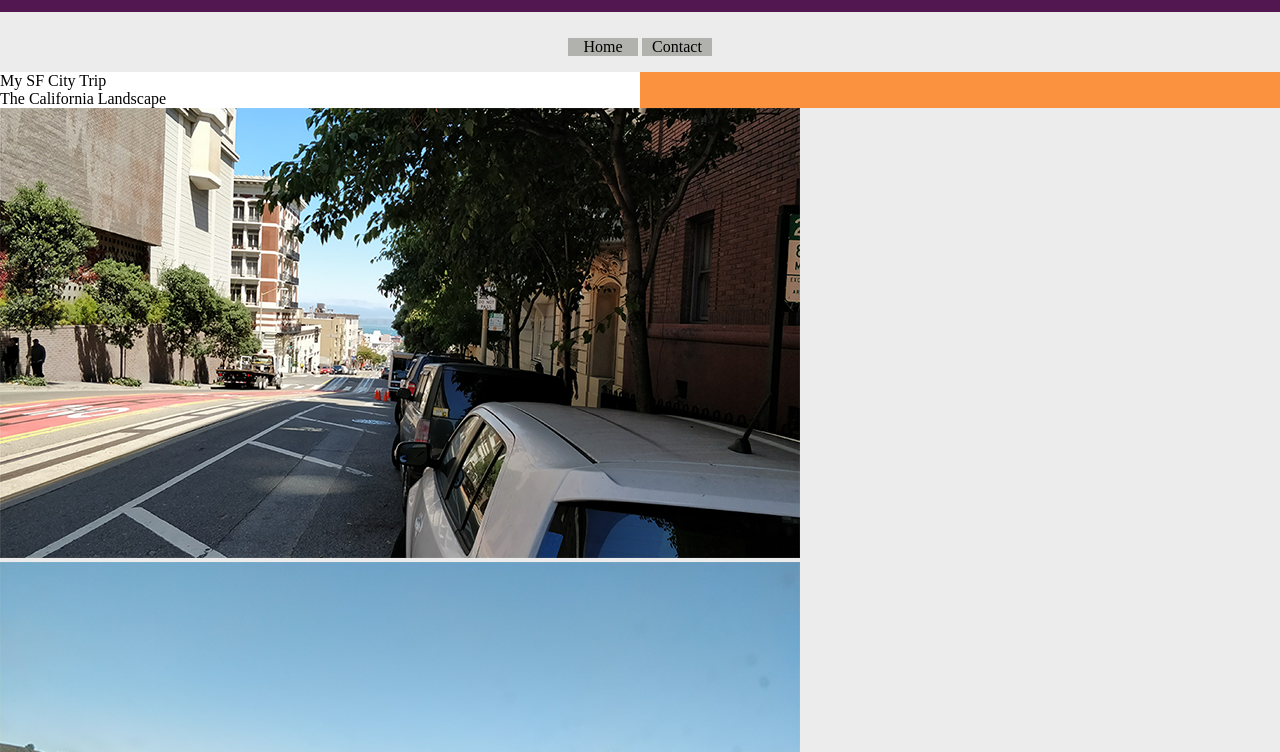
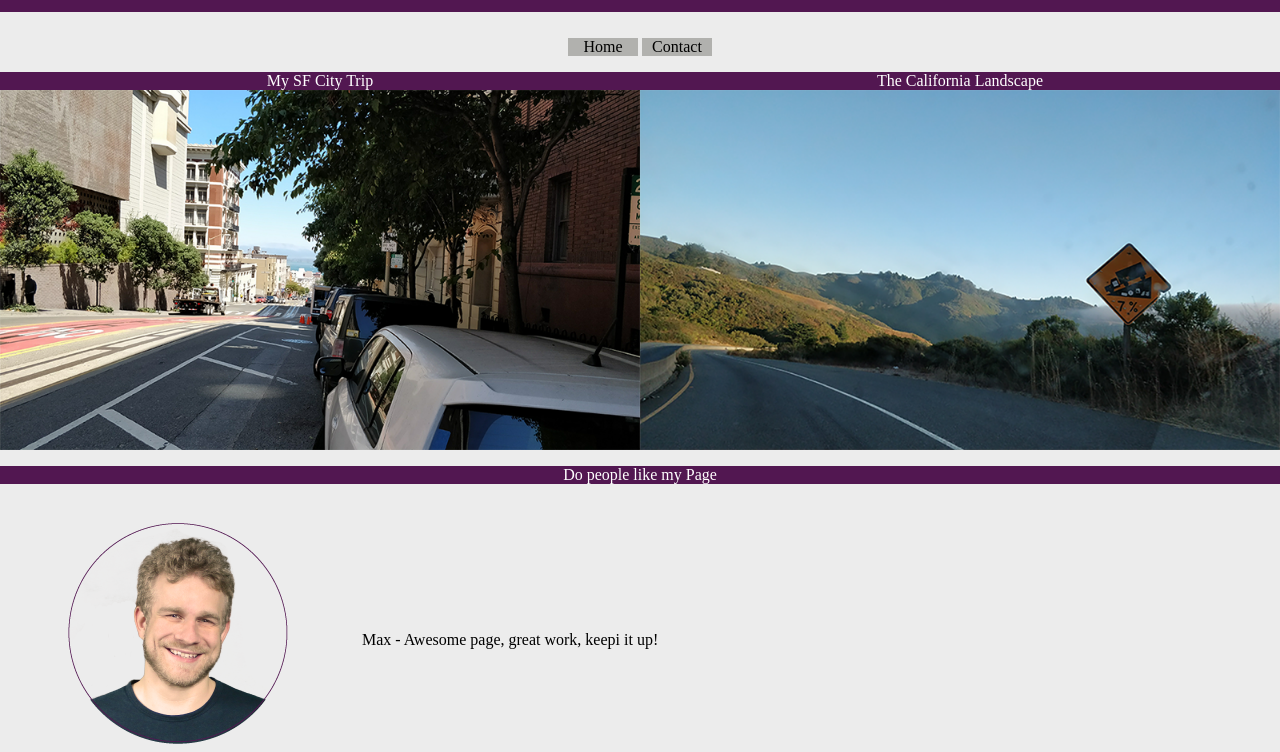
Before and after one commit to dcuevas-is/Homework-2, a plain HTML site: page index.html in a window 1280 px wide. Shown: the part 48-800 px from the top of the page. Drawn offline with Linux system fonts and the light colour scheme.

Commit message:
applied flex styling to images

```diff
--- a/style.css
+++ b/style.css
@@ -45,13 +45,25 @@ a {
 .trip-text {
     background-color: #fa923f;
     padding: 0;
+    display: flex;
 }
 
 .trip-text p {
-    background-color: white;
+    background-color: #521751;
+    color: white;
+    text-align: center;
     margin: 0;
-    display: inline-block;
     width: 50%;
+
+}
+
+.trip-images {
+    display: flex;
+}
+
+.trip-images img {
+    width: 50%;
+    height: 100%;
 }
 
 .feedback {
```
